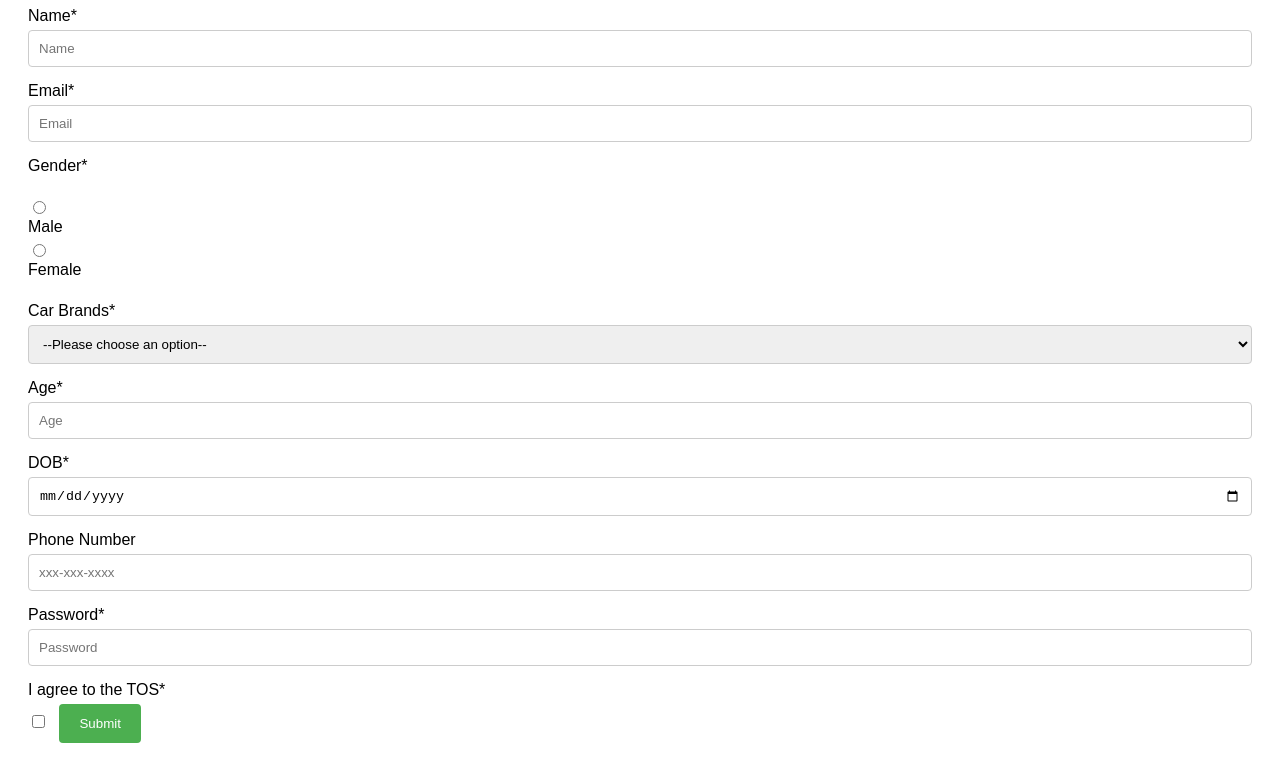
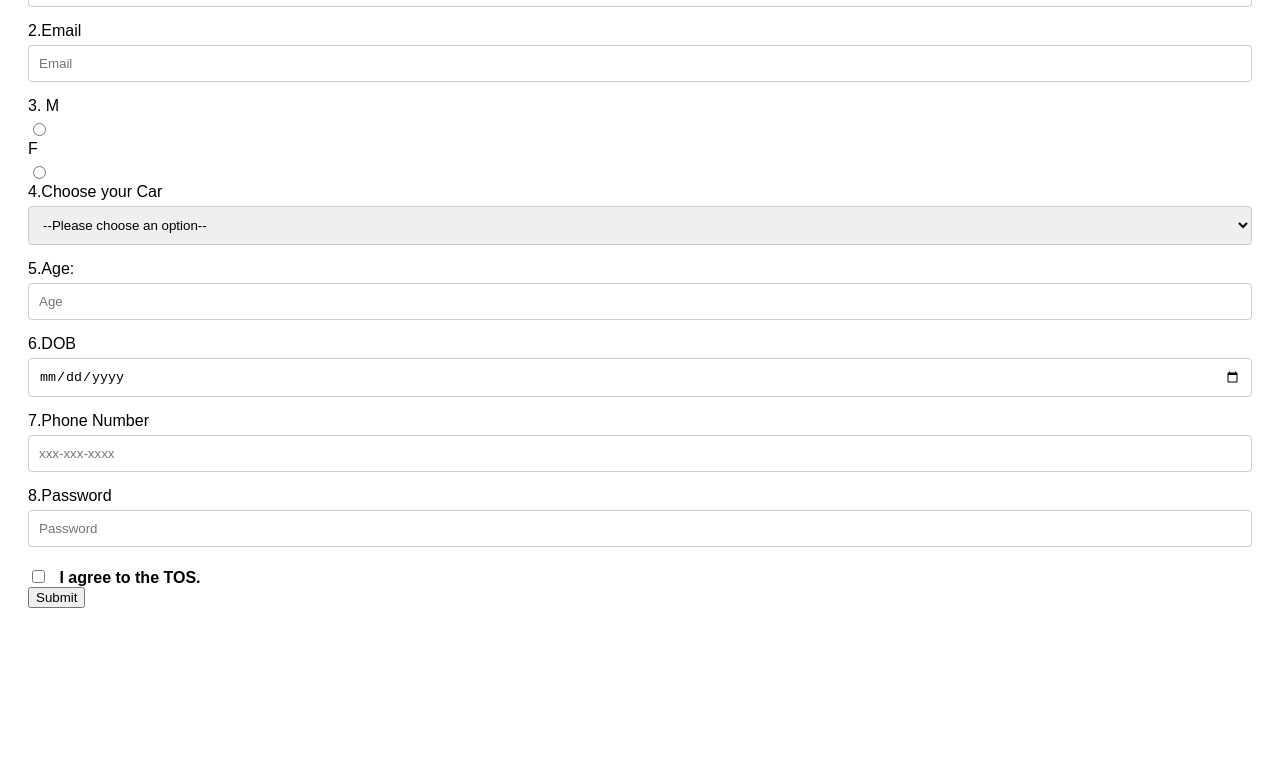
Before and after one commit to acciojob/signup-form-car-Yogeshnagre00, a website: page main.html in a window 1280 px wide. Shown: the part 73-836 px from the top of the page. After the commit the page ends 800 px from the top, so only its background shows below. Drawn offline with Linux system fonts and the light colour scheme.

Commit message:
created a submission

```diff
--- a/main.html
+++ b/main.html
@@ -1,49 +1,63 @@
 <!DOCTYPE html>
+
 <html>
+
 <head>
-	<title>My Webpage</title>
 	<link rel="stylesheet" href="styles.css">
-	<script type="text/javascript" src="./script.js"></script>
 </head>
 <body>
-	<h1>Welcome to my webpage!</h1>
-	<form>
-		<label for="name">Name*</label>
-		<input type="text" id="name" placeholder="Name" required>
+	<form id="my-form" method="post">
+				<div>
+			<label for="name">1.Name</label>
+			<input type="text" id="name" placeholder="Name" required>
+		</div>
+		<div>
+			<label for="email">2.Email</label>
+			<input type="email" id="email" placeholder="Email" required>
+		</div>
+		<div>
+				<!-- 3. -->
+			 <label for="gender_m">3. M</label>
+			  <input type="radio" id="gender_m" name="gender" required>
+			  <label for="gender">F</label>
+			  <input type="radio" id="gender_f" name="gender" required>
+		</div>
+		<div>
+			<label for="cars">4.Choose your Car</label>
+			  <select name="cars" id="cars" required>
+				  <option value="" disabled selected>--Please choose an option--</option>
+				  <option>BMW</option>
+				  <option>Audi</option>
+				  <option>Mercedez</option>
+			  </select>
+		</div>
+		<div>
+			 <label for="age">5.Age:</label>
+			 <input type="number" id="age" min="0" placeholder="Age" required >
+		</div>
+		<div>
+			<label for="dob">6.DOB</label>
+			<input type="date" id="dob" required>
+		</div>
+		<div>
+			 <label for="tel">7.Phone Number</label>
+			 <input type="tel" name="tel" id="tel" placeholder="xxx-xxx-xxxx">
+		</div>
+		<div>
+			 <label for="password">8.Password</label>
+			 <input type="password" id="password" placeholder="Password" required>
+		</div>
+		<div>
+			<label for="tos"></label>
+			<input type="checkbox" name="tos"id="tos"> <b>I agree to the TOS.</b>
+		<div>
+			<button type="submit">Submit</button>
+		</div>
+	</form>
+	<!-- the entire body must be written by student -->
+    <script type="text/javascript" src="./script.js">
+</script>
 
-		<label for="email">Email*</label>
-		<input type="email" id="email" placeholder="Email" required>
+</body>
 
-		<label for="gender">Gender*</label><br>
-		<input type="radio" id="gender_m" name="gender" value="Male" required>
-		<label for="gender_m">Male</label>
-		<input type="radio" id="gender_f" name="gender" value="Female" required>
-		<label for="gender_f">Female</label><br>
-
-		<label for="cars">Car Brands*</label>
-		<select id="cars" required>
-			<option value="">--Please choose an option--</option>
-			<option value="BMW">BMW</option>
-			<option value="Audi">Audi</option>
-			<option value="Mercedes">Mercedes</option>
-		</select>
-
-		<label for="age">Age*</label>
-		<input type="number" id="age" placeholder="Age" required>
-
-		<label for="dob">DOB*</label>
-		<input type="date" id="dob" placeholder="DOB" required>
-
-		<label for="tel">Phone Number</label>
-		<input type="tel" id="tel" placeholder="xxx-xxx-xxxx" pattern="[0-9]{3}-[0-9]{3}-[0-9]{4}">
-
-		<label for="password">Password*</label>
-		<input type="password" id="password" placeholder="Password" required>
-
-		<label for="tos">I agree to the TOS*</label>
-		<input type="checkbox" id="tos" required>
-
-		<input type="submit" value="Submit">
-	</form>
-</body>
 </html>
```
